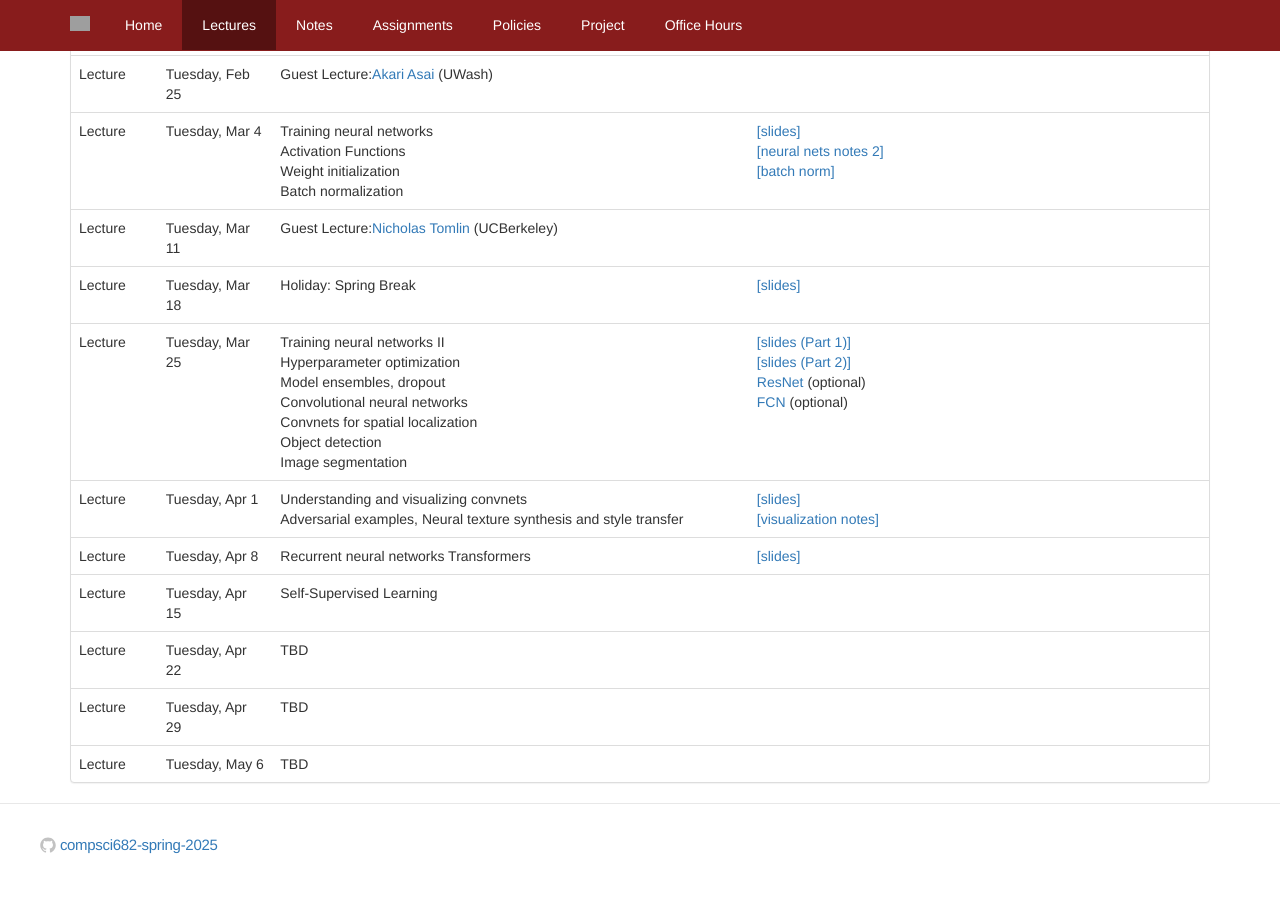
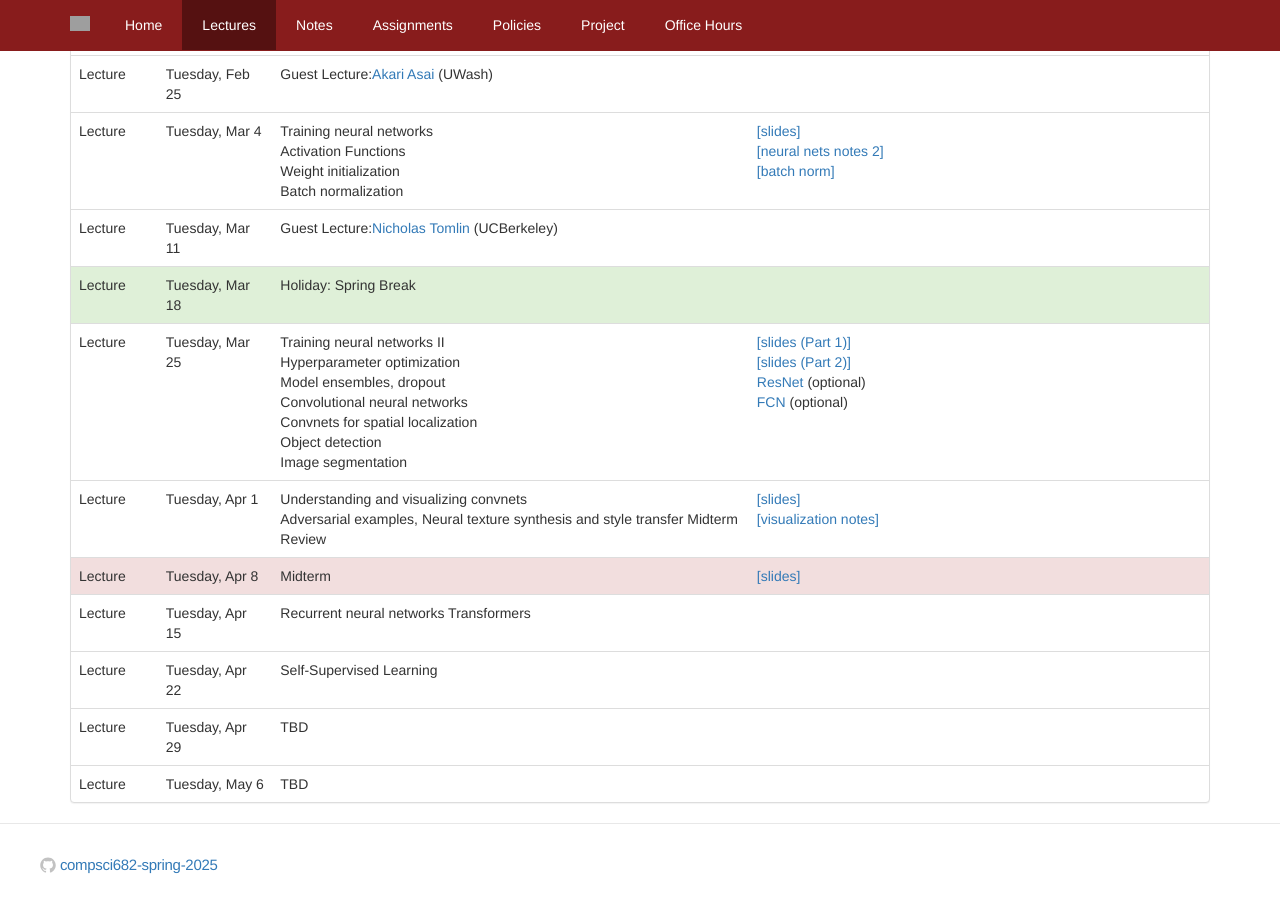
Before and after one commit to compsci682-spring2025/compsci682-spring2025.github.io, a Jekyll site: the page built from lectures.html, in a window 1280 px wide and 900 px high, scrolled down 789 px. Built offline with Jekyll 4.4.1, drawn with Linux system fonts in a browser that asks for light colours; grey boxes are pictures that could not be loaded.

Commit message:
schedule update

```diff
--- a/lectures.html
+++ b/lectures.html
@@ -227,16 +227,13 @@
 
 
   {% assign cur = 42 | times: 86400 | plus: start %}
-  <tr>
+  <tr class="success" >
     <td>Lecture</td> <!-- Holiday -->
     <td>{{ cur | date: "%A, %b %-d"}}</td>
     <td>
         Holiday: Spring Break
     </td>
     <td>
-      {% if release_day >= cur %}
-      <a href="{{site.baseurl}}/docs/lecture5fall2025.pdf">[slides]</a><br>
-      {% endif %}
     </td>
   </tr>
 
@@ -272,6 +269,7 @@
     <td>
         Understanding and visualizing convnets<br>
         Adversarial examples, Neural texture synthesis and style transfer
+        Midterm Review
     </td>
     <td>
       {% if release_day >= cur %}
@@ -283,12 +281,11 @@
 
 
   {% assign cur = 63 | times: 86400 | plus: start %}
-  <tr>
-    <td>Lecture</td> <!-- Lecture 8 -->
+  <tr class="danger">
+    <td>Lecture</td> <!-- Midterm -->
     <td>{{ cur | date: "%A, %b %-d"}}</td>
     <td>
-    Recurrent neural networks
-    Transformers
+    Midterm
     </td>
     <td>
       {% if release_day >= cur %}
@@ -317,7 +315,7 @@
     <td>Lecture</td> <!-- Lecture 11 -->
     <td>{{ cur | date: "%A, %b %-d"}}</td>
     <td>
-      TBD
+      Self-Supervised Learning
     </td>
     <td>
       {% if release_day >= cur %}
```
Also changed, not shown: other parts of lectures.html (+2 -1 lines).
